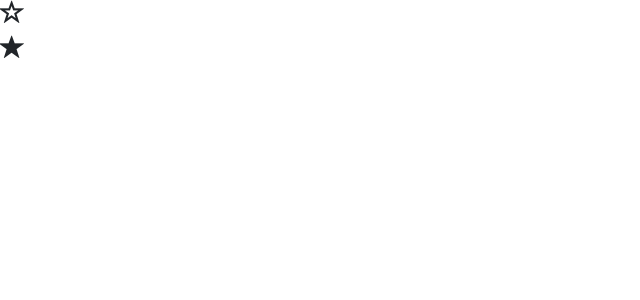
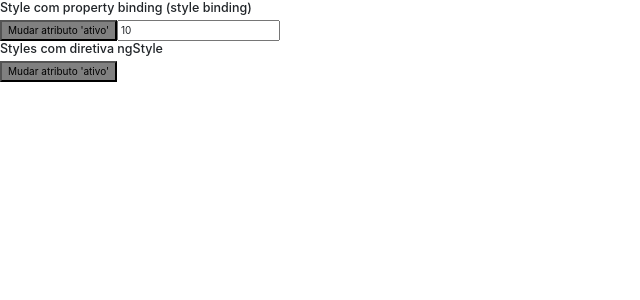
Before and after one commit to pierbotteroweb/angular-loiane-data-binding, an Angular app in the folder data-binding/: page / in a window 1280 px wide. Shown: the top 300 px of the page, without its empty margins (0-640 px from the left). Built offline with nearby package versions, Linux system fonts and the light colour scheme.

Commit message:
Aula 30 - Diretivas ngStyles

```diff
--- a/data-binding/src/app/app.component.html
+++ b/data-binding/src/app/app.component.html
@@ -6,4 +6,5 @@
 <!-- <app-diretiva-ngif></app-diretiva-ngif> -->
 <!-- <app-diretiva-ngswitch></app-diretiva-ngswitch> -->
 <!-- <app-diretiva-ngfor></app-diretiva-ngfor> -->
-<app-diretiva-ngclass></app-diretiva-ngclass>
+<!-- <app-diretiva-ngclass></app-diretiva-ngclass> -->
+<app-diretiva-ngstyle></app-diretiva-ngstyle>
--- a/data-binding/src/app/app.module.ts
+++ b/data-binding/src/app/app.module.ts
@@ -13,6 +13,7 @@
 import { DiretivaNgswitchComponent } from './diretiva-ngswitch/diretiva-ngswitch.component';
 import { DiretivaNgforComponent } from './diretiva-ngfor/diretiva-ngfor.component';
 import { DiretivaNgclassComponent } from './diretiva-ngclass/diretiva-ngclass.component';
+import { DiretivaNgstyleComponent } from './diretiva-ngstyle/diretiva-ngstyle.component';
 
 @NgModule({
   declarations: [
@@ -24,7 +25,8 @@
     DiretivaNgifComponent,
     DiretivaNgswitchComponent,
     DiretivaNgforComponent,
-    DiretivaNgclassComponent
+    DiretivaNgclassComponent,
+    DiretivaNgstyleComponent
   ],
   imports: [
     BrowserModule,
--- /dev/null
+++ b/data-binding/src/app/diretiva-ngstyle/diretiva-ngstyle.component.html
@@ -0,0 +1,23 @@
+<h5>Style com property binding (style binding)</h5>
+<button
+    [style.backgroundColor]="ativo? 'blue': 'gray'"
+    [style.color]="ativo?'white':'black'"
+    [style.fontWeight]="ativo?'bold':'normal'"
+    [style.fontSize]="tamanhoFonte+'px'"
+    (click)="mudarAtivo()">
+    Mudar atributo 'ativo'
+</button>
+
+<input type="text" [(ngModel)]="tamanhoFonte">
+
+<h5>Styles com diretiva ngStyle</h5>
+
+<button
+    [ngStyle]="{
+    'backgroundColor':(ativo? 'blue': 'gray'),
+    'color':(ativo?'white':'black'),
+    'fontWeight':(ativo?'bold':'normal'),
+    'fontSize':tamanhoFonte+'px'}"
+    (click)="mudarAtivo()">
+    Mudar atributo 'ativo'
+</button>
--- /dev/null
+++ b/data-binding/src/app/diretiva-ngstyle/diretiva-ngstyle.component.ts
@@ -0,0 +1,22 @@
+import { Component, OnInit } from '@angular/core';
+
+@Component({
+  selector: 'app-diretiva-ngstyle',
+  templateUrl: './diretiva-ngstyle.component.html',
+  styleUrls: ['./diretiva-ngstyle.component.scss']
+})
+export class DiretivaNgstyleComponent implements OnInit {
+  ativo: boolean = false;
+
+  tamanhoFonte: number = 10;
+
+  constructor() { }
+
+  ngOnInit() {
+  }
+
+  mudarAtivo(){
+    this.ativo = !this.ativo
+  }
+
+}
```
Also changed, not shown: data-binding/src/app/diretiva-ngstyle/diretiva-ngstyle.component.scss (added).
